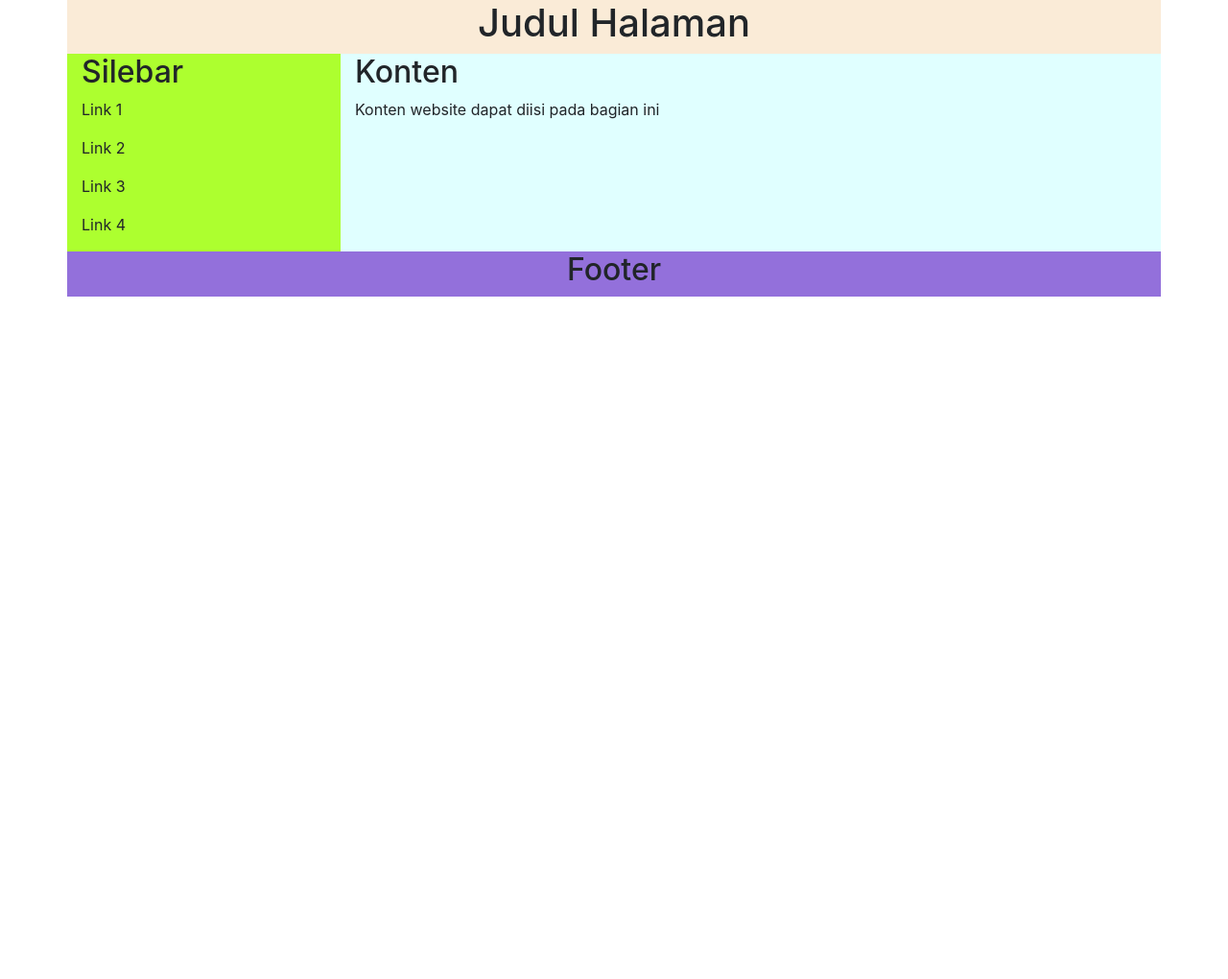
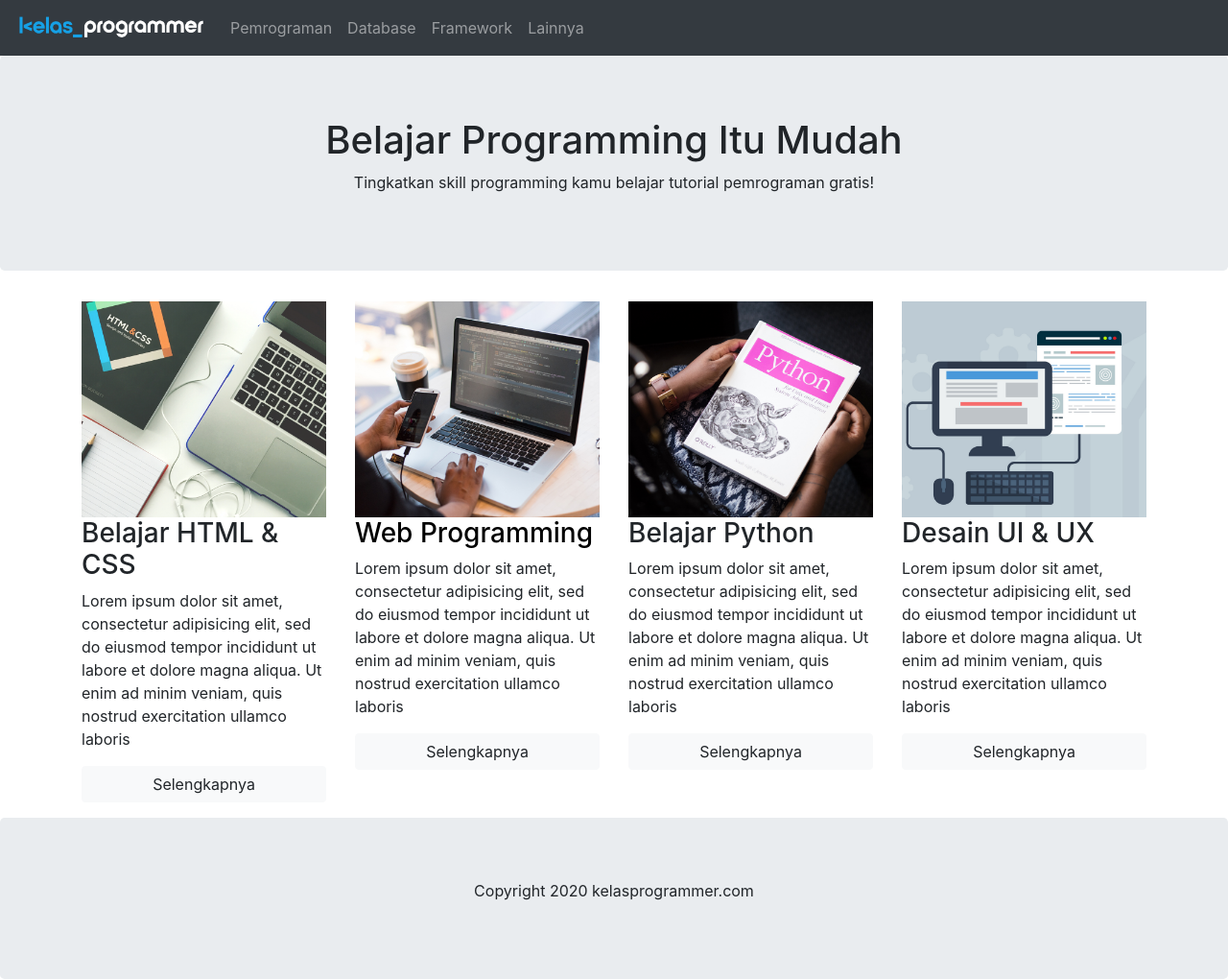
Before and after one commit to HaidarFico/Tugas4PWEBC, a plain HTML site: page index.html in a window 1280 px wide. Shown: the whole page at 96% size. Before the commit the page ends 800 px from the top, so only its background shows below. Drawn offline with nearby package versions, Linux system fonts and the light colour scheme.

Commit message:
Second Commit

```diff
--- a/index.html
+++ b/index.html
@@ -1,42 +1,106 @@
 <!DOCTYPE html>
 <html lang="en">
 <head>
-    <meta charset="UTF-8">
-    <meta http-equiv="X-UA-Compatible" content="IE=edge">
-    <meta name="viewport" content="width=device-width, initial-scale=1.0">
-    <title>Tugas 4 PWEB C - 5025201185 - Haidar Fico Ramadhan Aryputra</title>
-    <script src="script.js"></script>
-    <link rel="stylesheet" href="https://cdn.jsdelivr.net/npm/bootstrap@4.3.1/dist/css/bootstrap.min.css" integrity="sha384-ggOyR0iXCbMQv3Xipma34MD+dH/1fQ784/j6cY/iJTQUOhcWr7x9JvoRxT2MZw1T" crossorigin="anonymous">
-    <link rel="stylesheet" href="styles.css">
+    <title>Template Web Responsive dengan Bootstrap</title>
+    <meta charset="utf-8">
+    <meta name="viewport" content="width=device-width, initial-scale=1">
+    <link rel="stylesheet" href="bootstrap/css/bootstrap.min.css">
+    <script src="bootstrap/js/bootstrap.min.js"></script>
+    <script src="https://ajax.googleapis.com/ajax/libs/jquery/3.5.1/jquery.min.js"></script>
+    <script src="https://maxcdn.bootstrapcdn.com/bootstrap/4.5.0/js/bootstrap.min.js"></script>
+
+
 </head>
 <body>
-    <div class="container">
-        <div class="row">
-             <div class="col-md-12" style="background-color:AntiqueWhite ;">
-              <h1><center>Judul Halaman</center></h1>
-             </div>
+<nav class="navbar navbar-expand-md bg-dark navbar-dark">
+    <!-- Brand -->
+    <a class="navbar-brand" href="index.html">
+        <img src="gambar/logo.png" alt="logo" style="width:200px;">
+    </a>
+
+    <!-- Toggler/collapsibe Button -->
+    <button class="navbar-toggler" type="button" data-toggle="collapse" data-target="#collapsibleNavbar">
+        <span class="navbar-toggler-icon"></span>
+    </button>
+
+    <!-- Navbar links -->
+    <div class="collapse navbar-collapse" id="collapsibleNavbar">
+        <ul class="navbar-nav">
+            <li class="nav-item">
+                <a class="nav-link" href="#">Pemrograman</a>
+            </li>
+            <li class="nav-item">
+                <a class="nav-link" href="#">Database</a>
+            </li>
+            <li class="nav-item">
+                <a class="nav-link" href="#">Framework</a>
+            </li>
+            <li class="nav-item">
+                <a class="nav-link" href="#">Lainnya</a>
+            </li>
+        </ul>
+    </div>
+</nav>
+<div class="jumbotron text-center">
+    <h1>Belajar Programming Itu Mudah</h1>
+    <p>Tingkatkan skill programming kamu belajar tutorial pemrograman gratis!</p>
+</div>
+
+<div class="container">
+    <div class="row">
+        <div class="col-sm-3">
+            <div class="thumbnail">
+                <a href="artikel.html"><img src="gambar/HTML_&_CSS.png" width="100%" alt="Cinque Terre"></a>
+                <div class="caption">
+                    <h3>Belajar HTML & CSS</h3>
+                    <p>Lorem ipsum dolor sit amet, consectetur adipisicing elit, sed do eiusmod
+                        tempor incididunt ut labore et dolore magna aliqua. Ut enim ad minim veniam,
+                        quis nostrud exercitation ullamco laboris</p>
+                    <p><a href="artikel.html" class="btn btn-light btn-block" role="button">Selengkapnya</a></p>
+                </div>
+            </div>
         </div>
-        <div class="row">
-             <div class="col-md-3" style="background-color:GreenYellow;">
-             <h2>Silebar</h2>
-             <p>Link 1</p>
-             <p>Link 2</p>
-             <p>Link 3</p>
-             <p>Link 4</p>
-             </div>
-             <div class="col-md-9" style="background-color:LightCyan;">
-                  <h2>Konten</h2>
-                  <p>Konten website dapat diisi pada bagian ini</p>
-             </div>
+        <div class="col-sm-3">
+            <div class="thumbnail">
+                <a href="artikel.html"><img src="gambar/Programming.png" width="100%" alt="Cinque Terre"></a>
+                <div class="caption">
+                    <h3><a href="artikel.html" style="text-decoration:none;color: black;">Web Programming</a> </h3>
+                    <p>Lorem ipsum dolor sit amet, consectetur adipisicing elit, sed do eiusmod
+                        tempor incididunt ut labore et dolore magna aliqua. Ut enim ad minim veniam,
+                        quis nostrud exercitation ullamco laboris</p>
+                    <p><a href="artikel.html" class="btn btn-light btn-block" role="button">Selengkapnya</a></p>
+                </div>
+            </div>
+
         </div>
-        <div class="row"style="background-color:MediumPurple;" >
-             <div class="col-md-12">
-             <h2><center>Footer</center></h2>
-             </div>
+        <div class="col-sm-3">
+            <div class="thumbnail">
+                <a href="artikel.html"><img src="gambar/Python.png" width="100%" alt="Cinque Terre"></a>
+                <div class="caption">
+                    <h3>Belajar Python</h3>
+                    <p>Lorem ipsum dolor sit amet, consectetur adipisicing elit, sed do eiusmod
+                        tempor incididunt ut labore et dolore magna aliqua. Ut enim ad minim veniam,
+                        quis nostrud exercitation ullamco laboris</p>
+                    <p><a href="artikel.html" class="btn btn-light btn-block" role="button">Selengkapnya</a></p>
+                </div>
+            </div>
         </div>
-   </div>
-    <script src="https://code.jquery.com/jquery-3.3.1.slim.min.js" integrity="sha384-q8i/X+965DzO0rT7abK41JStQIAqVgRVzpbzo5smXKp4YfRvH+8abtTE1Pi6jizo" crossorigin="anonymous"></script>
-    <script src="https://cdn.jsdelivr.net/npm/popper.js@1.14.7/dist/umd/popper.min.js" integrity="sha384-UO2eT0CpHqdSJQ6hJty5KVphtPhzWj9WO1clHTMGa3JDZwrnQq4sF86dIHNDz0W1" crossorigin="anonymous"></script>
-    <script src="https://cdn.jsdelivr.net/npm/bootstrap@4.3.1/dist/js/bootstrap.min.js" integrity="sha384-JjSmVgyd0p3pXB1rRibZUAYoIIy6OrQ6VrjIEaFf/nJGzIxFDsf4x0xIM+B07jRM" crossorigin="anonymous"></script>
+        <div class="col-sm-3">
+            <div class="thumbnail">
+                <a href="artikel.html"><img src="gambar/Desain_UI_&_UX.png"  width="100%" alt="Cinque Terre"></a>
+                <div class="caption">
+                    <h3>Desain UI & UX</h3>
+                    <p>Lorem ipsum dolor sit amet, consectetur adipisicing elit, sed do eiusmod
+                        tempor incididunt ut labore et dolore magna aliqua. Ut enim ad minim veniam,
+                        quis nostrud exercitation ullamco laboris</p>
+                    <p><a href="artikel.html" class="btn btn-light btn-block " role="button">Selengkapnya</a></p>
+                </div>
+            </div>
+        </div>
+    </div>
+</div>
+<div class="jumbotron text-center" style="margin-bottom:0">
+    <p>Copyright 2020 kelasprogrammer.com</p>
+</div>
 </body>
 </html>
```
Also changed, not shown: artikel.html (added, +177 -0 lines), gambar/Desain_UI_&_UX.png (added), gambar/HTML_&_CSS.png (added), gambar/Programming.png (added), gambar/Python.png (added), gambar/iklan.png (added), gambar/logo.png (added), script.js (deleted), styles.css (deleted).
